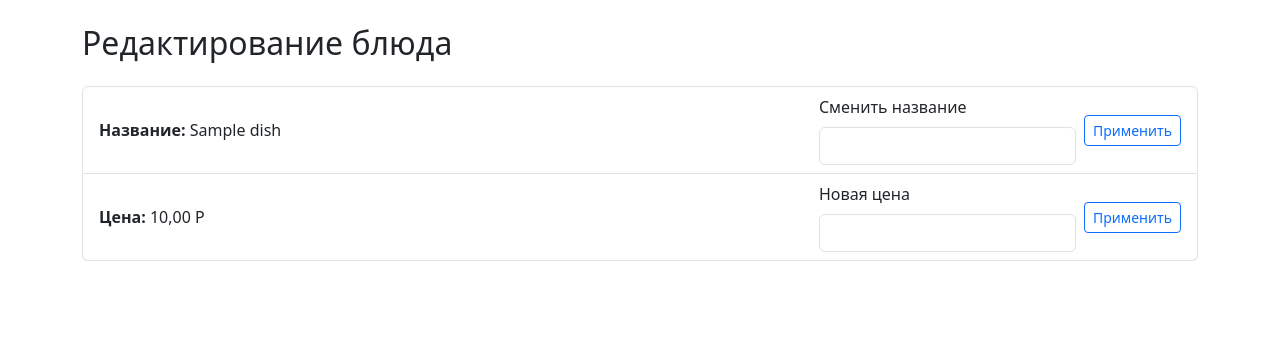
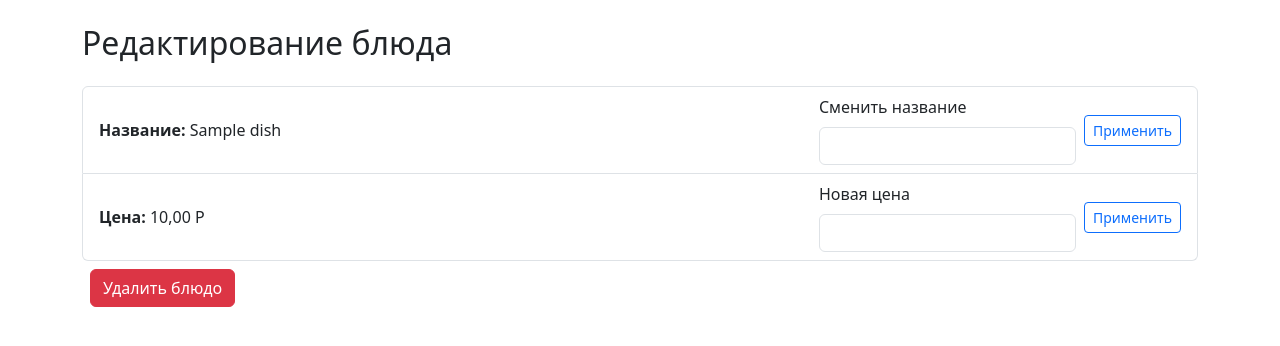
Before and after one commit to JuryReimis/order_management_system_django, a Django app: page /carte/dishes/1/ in a window 1280 px wide. Shown: the part 56-402 px from the top of the page. Run offline with Django 5.2, Linux system fonts and the light colour scheme; tables that the repository leaves empty hold one stand-in row (values such as "Sample post"); parts of the project's set-up code (start-up, migrations or seed data) failed here and were passed over.

Commit message:
Добавлена кнопка для удаления блюда

```diff
--- a/order_management_system_django/carte/templates/carte/dish-detail.html
+++ b/order_management_system_django/carte/templates/carte/dish-detail.html
@@ -37,5 +37,9 @@
                 </div>
             </li>
         </ul>
+        <div class="p-2">
+            <a class="btn btn-danger" href="{% url 'carte:dish_delete' dish.pk %}">Удалить блюдо</a>
+        </div>
+
     </div>
 {% endblock %}
```
